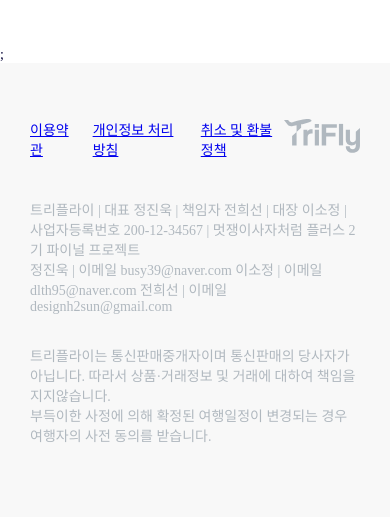
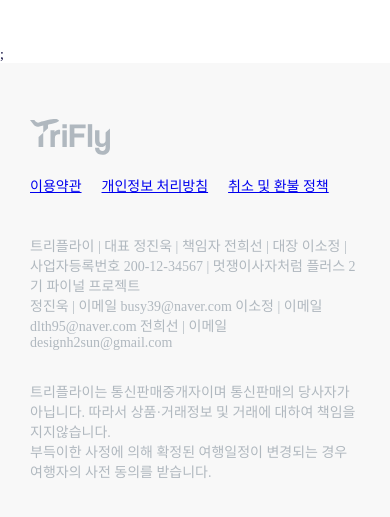
Before and after one commit to FRONTENDSCHOOLPLUS2/trifly, a Next.js app: page / in a window 390 px wide. Shown: the part 1641-2158 px from the top of the page. Built offline with nearby package versions, Linux system fonts and the light colour scheme.

Commit message:
💄 style: 푸터 모바일 반응형 완료

```diff
--- a/src/components/Footer/Footer.scss
+++ b/src/components/Footer/Footer.scss
@@ -11,7 +11,7 @@
 }
 
 img {
-  height: 3.4rem;
+  width: 10rem;
 }
 
 .footer_info {
@@ -30,3 +30,19 @@ img {
     margin-top: 3rem;
   }
 }
+
+@media (max-width: 499px) {
+  .footer_infobox {
+    flex-direction: column;
+    justify-content: flex-start;
+
+    .footer_info {
+      order: 1;
+    }
+
+    img {
+      width: 8rem;
+      padding-bottom: 2rem;
+    }
+  }
+}
--- a/src/components/Footer/Footer.tsx
+++ b/src/components/Footer/Footer.tsx
@@ -11,7 +11,7 @@ export const Footer = () => {
             <Link href={"#"}>개인정보 처리방침</Link>
             <Link href={"#"}>취소 및 환불 정책</Link>
           </div>
-          <img src="logo_gray.svg" alt="로고" />
+          <img src="logo-gray.svg" alt="로고" />
         </div>
         <div className="footer_content">
           <p>
```
Also changed, not shown: public/logo-gray.svg (renamed from public/logo_gray.svg).
